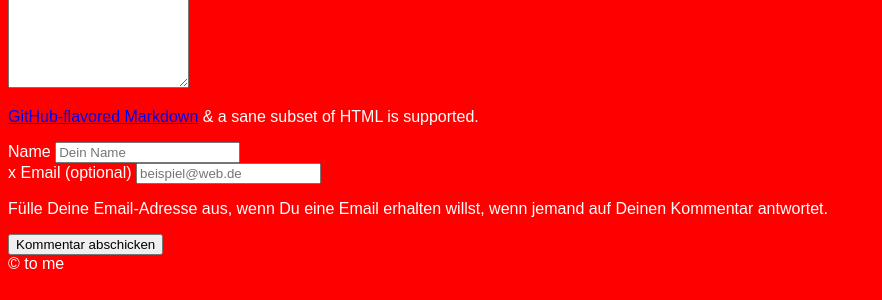
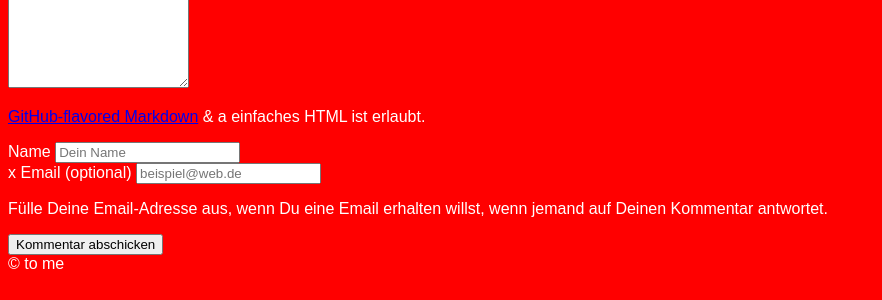
Before and after one commit to Shyru/FeGDillenburgWeihnachtspage24, a Jekyll site: the page built from docs/index.md, in a window 1280 px wide. Shown: the part 307-607 px from the top of the page, without its empty margins (0-882 px from the left). Built offline with Jekyll 4.4.1, drawn with Linux system fonts in a browser that asks for light colours; a style sheet for code colours, icons or effects is not loaded.

Commit message:
More translation improvements

```diff
--- a/docs/_includes/welcomments/comment_form.html
+++ b/docs/_includes/welcomments/comment_form.html
@@ -5,7 +5,7 @@
   <input type="hidden" name="page-slug" id="page-slug" value="{{ page.slug }}"/>
   <div class="welcomments__form-group">
     <textarea rows="10" name="message" id="message" required spellcheck="true" placeholder="Schreib hier..."></textarea>
-    <p class="welcomments__markdown-notice"><a href="https://github.com/adam-p/markdown-here/wiki/Markdown-Cheatsheet" target="_blank">GitHub-flavored Markdown</a> & a sane subset of HTML is supported.</p>
+    <p class="welcomments__markdown-notice"><a href="https://github.com/adam-p/markdown-here/wiki/Markdown-Cheatsheet" target="_blank">GitHub-flavored Markdown</a> & a einfaches HTML ist erlaubt.</p>
   </div>
   <div class="welcomments__form-group">
     <label for="author-name">Name</label>
@@ -15,7 +15,7 @@
     <!--<div class="welcomments__column-left">-->
       <!--<label for="author-url">Website <span class="welcomments__optional-notice">(optional)</span></label>-->
       <input type="hidden" id="author-url" name="author-url"/>
-    </div>
+    <!--</div>-->
     <div class="welcomments__column-right">x
       <label for="author-email">Email <span class="welcomments__optional-notice">(optional)</span></label>
       <input type="email" id="author-email" name="author-email" placeholder="beispiel@web.de"/>
--- a/docs/_includes/welcomments/comments.html
+++ b/docs/_includes/welcomments/comments.html
@@ -97,7 +97,7 @@
         element_id        = "welcomments__comment-${comment.id}"
         element_classname = "welcomments__comment"
         nesting_level     = "0"
-        formatted_date    = "${month} ${day}, ${year}"
+        formatted_date    = "${day} ${month}, ${year}"
         author_name       = "${comment.author.name}"
         author_website    = "${comment.author.website}"
         author_avatar_url = "${avatarUrl}"
```
